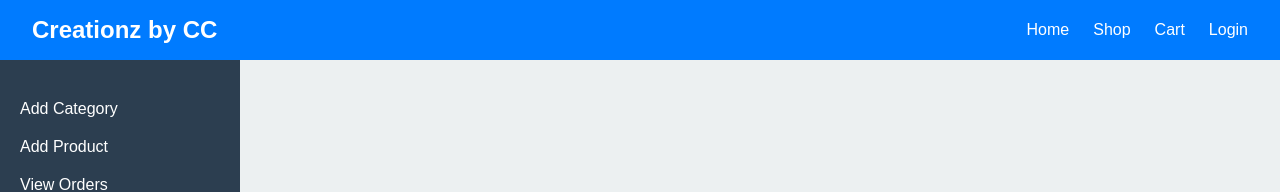
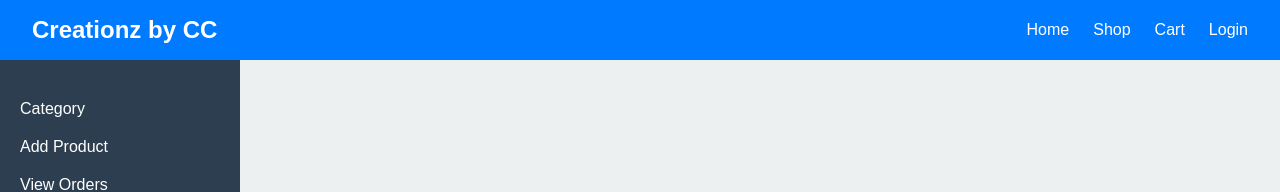
Before and after one commit to lexbanzonjr/creationz, a React (Create React App) app: page /admin in a window 1280 px wide. Shown: the top 192 px of the page. Built offline with nearby package versions, Linux system fonts and the light colour scheme.

Commit message:
Created Category page as the main Category page

```diff
--- /dev/null
+++ b/src/pages/admin/Category.tsx
@@ -0,0 +1,11 @@
+import AddCategory from "./AddCategory";
+
+const Category = () => {
+  return (
+    <>
+      <AddCategory />
+    </>
+  );
+};
+
+export default Category;
--- a/src/pages/admin/Dashboard.tsx
+++ b/src/pages/admin/Dashboard.tsx
@@ -1,6 +1,6 @@
 import React from "react";
 import { Routes, Route, Link } from "react-router-dom";
-import AddCategory from "./AddCategory";
+import Category from "./Category";
 import AddProduct from "./AddProduct";
 import ViewOrders from "./ViewOrders";
 import styles from "./Dashboard.module.css";
@@ -12,7 +12,7 @@ const AdminDashboard: React.FC = () => {
         <nav className={styles.nav}>
           <ul>
             <li>
-              <Link to="/admin/add-category">Add Category</Link>
+              <Link to="/admin/category">Category</Link>
             </li>
             <li>
               <Link to="/admin/add-product">Add Product</Link>
@@ -24,7 +24,7 @@ const AdminDashboard: React.FC = () => {
         </nav>
         <div className={styles.content}>
           <Routes>
-            <Route path="/add-category" element={<AddCategory />} />
+            <Route path="/category" element={<Category />} />
             <Route path="/add-product" element={<AddProduct />} />
             <Route path="/view-orders" element={<ViewOrders />} />
           </Routes>
```
